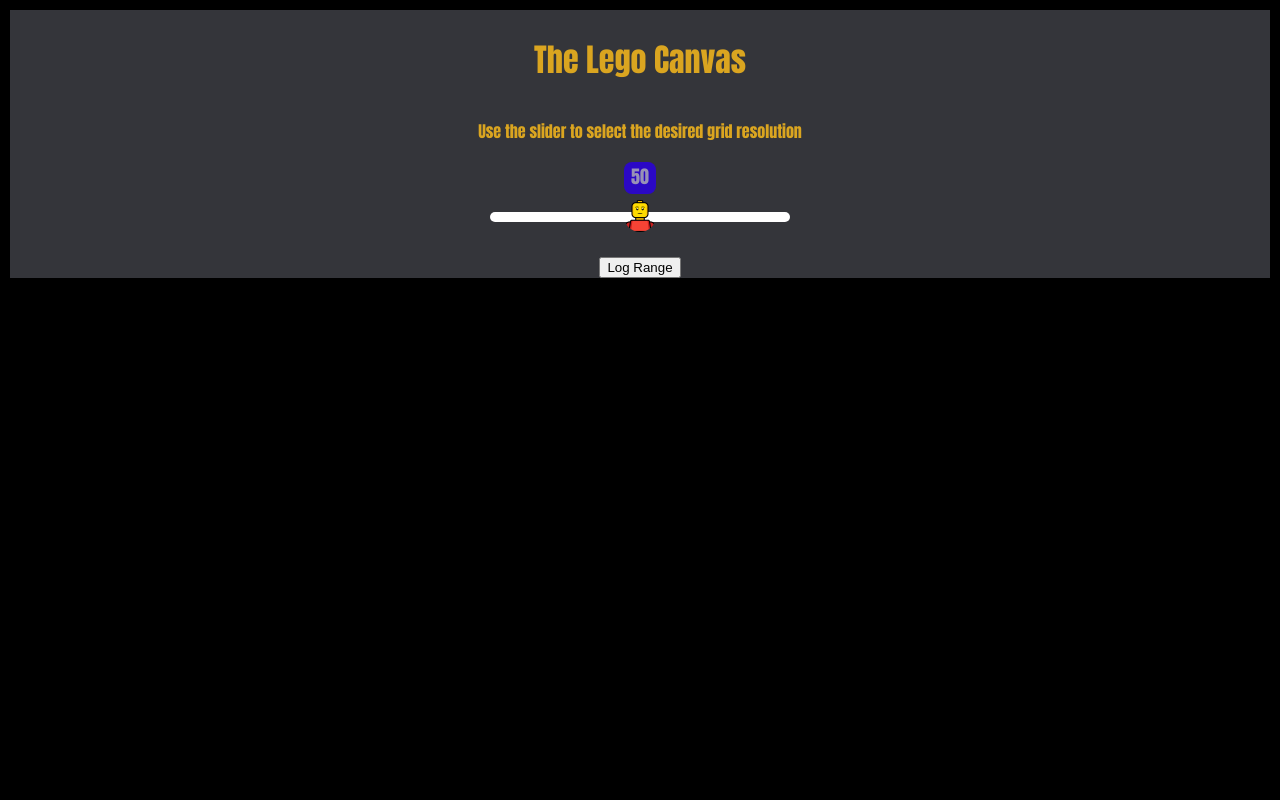
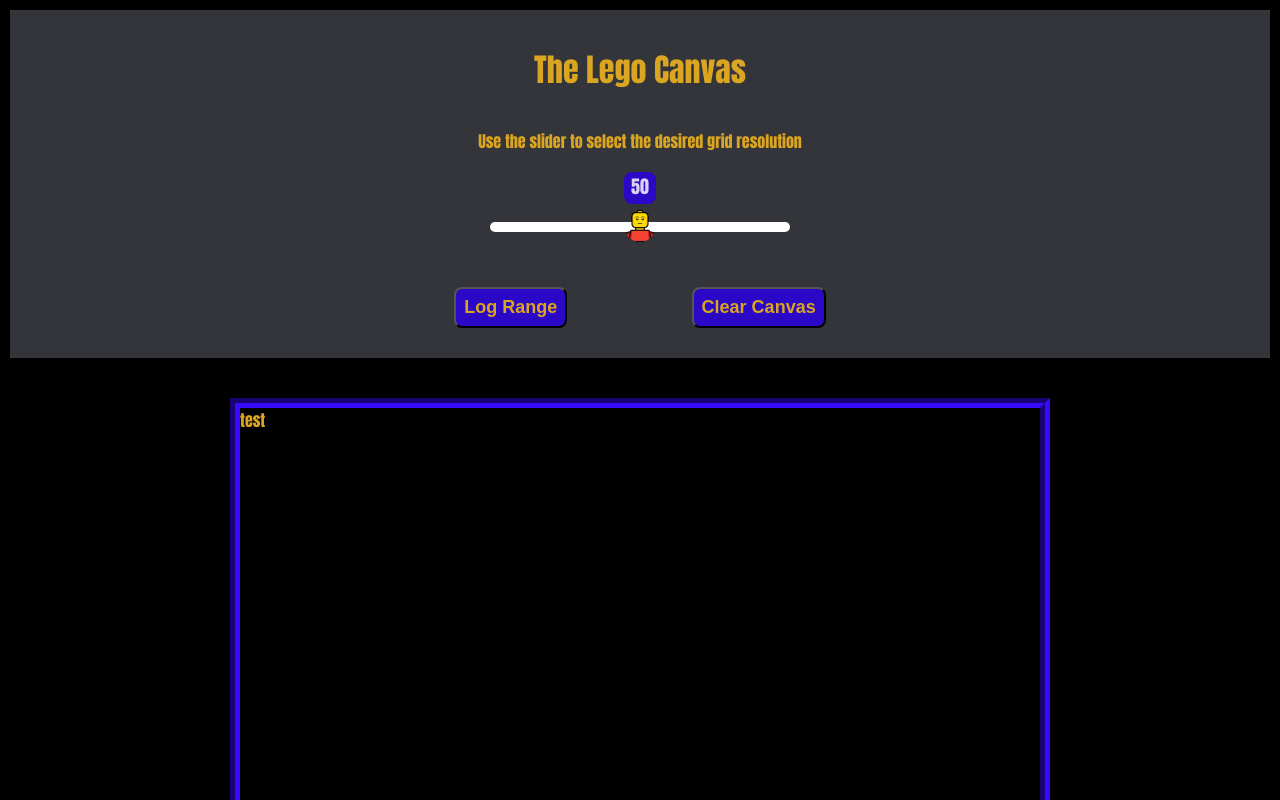
Before and after one commit to Foopus/Etchasketch, a plain HTML site: page index.html in a window 1280 px wide. Shown: the top 800 px of the page. Drawn offline with Linux system fonts and the light colour scheme.

Commit message:
Etchasketch

```diff
--- a/index.html
+++ b/index.html
@@ -21,8 +21,16 @@
 
             </div>
 
-            <button>Log Range</button>
+            <div class="btnBox">
+                <button id="submit" class="btn">Log Range</button>
+                <button id="clear" class="btn">Clear Canvas</button>
+            </div>
         </ul>
+        <div id="main">
+            <div id="grid">
+            test
+            </div>
+        </div>
 
     </body>
     <script type="text/javascript" src="script.js"></script>
--- a/script.js
+++ b/script.js
@@ -11,7 +11,7 @@ slider.oninput = function(){
     // Altered Traits - Meditation book
 }
 
-let buttonLog = document.querySelector("button");
+let buttonLog = document.querySelector("#submit");
 
 buttonLog.addEventListener('click', function getRange(){
     let num = document.getElementById("slider").value;
--- a/style.css
+++ b/style.css
@@ -10,7 +10,7 @@ body{
 #header{
     background: rgb(52, 53, 58);
     margin: 10px;
-    padding: 0px;
+    padding: 10px;
     list-style: none;
     display: flex;
     flex-direction: column;
@@ -85,15 +85,42 @@ body{
     line-height: 30px;
     font-size: 18px;
     font-weight: bold;
-    color: #9891b6;
+    color: #d8d2f7;
 }
 
-/* #selectValue::after{
-    content: "" ;
-    border-top: 12px solid #2b08c5;
-    border-left: 16px solid #000;
-    border-right: #000;
-    position: absolute;
-    bottom: -14px;
-    left: 0;
-} */
+.btnBox{
+    display: flex;
+    padding: 20px;
+    justify-content: space-evenly;
+    text-align: center;
+    width: 50%;
+}
+
+.btn{
+    border-radius: 8px;
+    background-color: #2b08c5;
+    color: goldenrod;
+    font-size: 18px;
+    font-weight: bold;
+    padding: 8px;
+    cursor: pointer;
+}
+
+#main{
+    display: flex;
+    justify-content: center;
+}
+
+#grid{
+
+    align-items: stretch;
+    display: flex;
+    justify-content: stretch;
+    height: 800px;
+    width: 800px;
+    margin-top: 30px;
+    margin-bottom: 30px;
+    border: 10px;
+    border-style: groove;
+    border-color: #2b08c5;
+}
```
